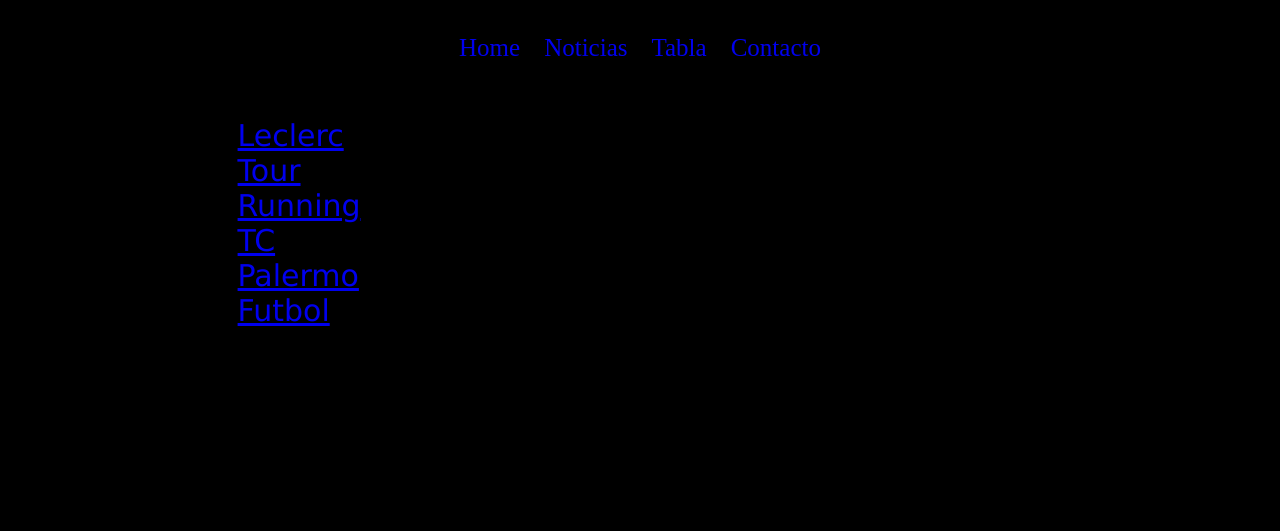
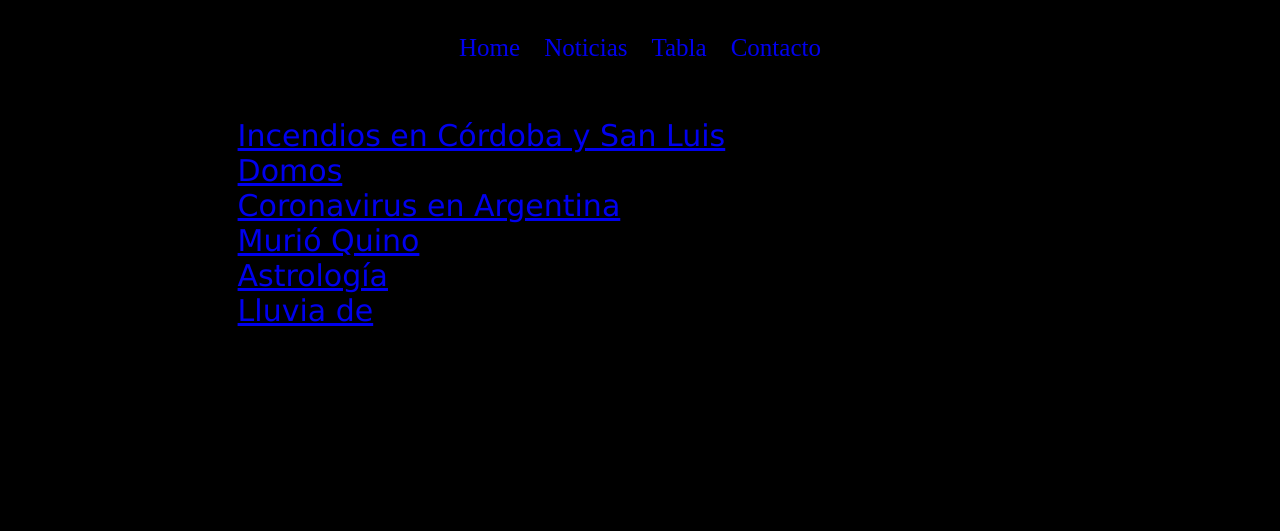
Before and after one commit to Ezequiel08200499/TPE-GIT, a plain HTML site: page noticias.html in a window 1280 px wide. Shown: the top 531 px of the page. Drawn offline with Linux system fonts and the light colour scheme.

Commit message:
Modificado index.html y noticias.html

```diff
--- a/noticias.html
+++ b/noticias.html
@@ -3,7 +3,7 @@
 <head>
     <meta charset="UTF-8">
     <meta name="viewport" content="width=device-width, initial-scale=1.0">
-    <title>Document</title>
+    <title>Noticias</title>
     <link rel="stylesheet" href="build/styles/index.css">
     <script src="https://kit.fontawesome.com/0c629bf45c.js" crossorigin="anonymous"></script>
 </head>
@@ -22,12 +22,12 @@
     </div>
     <div class="cuerponot">
         <ol>
-            <li class="item2"><a href="noticia1.html">Leclerc</a></li>
-            <li class="item2"><a href="noticia2.html">Tour</a></li>
-            <li class="item2"><a href="noticia3.html">Running</a></li>
-            <li class="item2"><a href="noticia4.html">TC</a></li>
-            <li class="item2"><a href="noticia5.html">Palermo</a></li>
-            <li class="item2"><a href="noticia6.html">Futbol </a></li>
+            <li class="item2"><a href="noticia1.html">Incendios en Córdoba y San Luis</a></li>
+            <li class="item2"><a href="noticia2.html">Domos</a></li>
+            <li class="item2"><a href="noticia3.html">Coronavirus en Argentina</a></li>
+            <li class="item2"><a href="noticia4.html">Murió Quino</a></li>
+            <li class="item2"><a href="noticia5.html">Astrología</a></li>
+            <li class="item2"><a href="noticia6.html">Lluvia de  </a></li>
         </ol>
     </div>
     <footer class="footer-class">
```
Also changed, not shown: index.html (+1 -1 lines).
